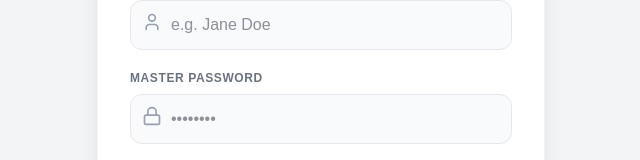
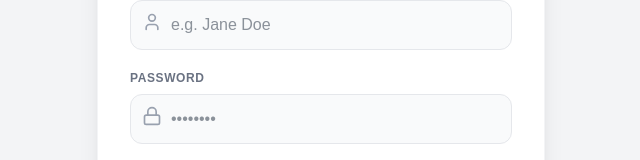
Before and after one commit to hurrdata/copywriter-portal, a Next.js app: page /login in a window 1280 px wide. Shown: the part 376-536 px from the top of the page, without its empty margins (319-959 px from the left). Built offline with nearby package versions, Linux system fonts and the light colour scheme.

Commit message:
Change Master Password to Password

```diff
--- a/src/app/login/page.tsx
+++ b/src/app/login/page.tsx
@@ -63,7 +63,7 @@ export default function Login() {
           </div>
 
           <div>
-            <label className="block text-xs font-bold text-gray-500 uppercase tracking-wider mb-2">Master Password</label>
+            <label className="block text-xs font-bold text-gray-500 uppercase tracking-wider mb-2">Password</label>
             <div className="relative">
               <Lock className="w-5 h-5 absolute left-3 top-3 text-gray-400" />
               <input
```
